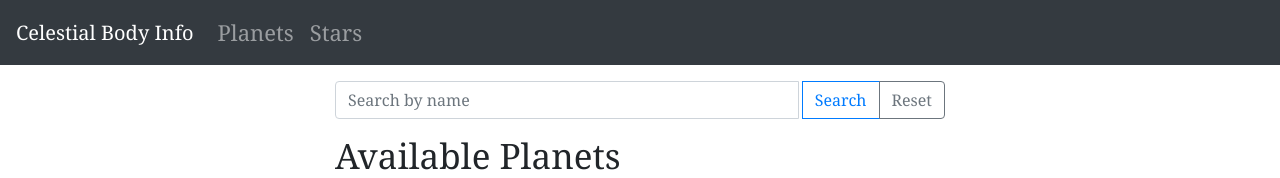
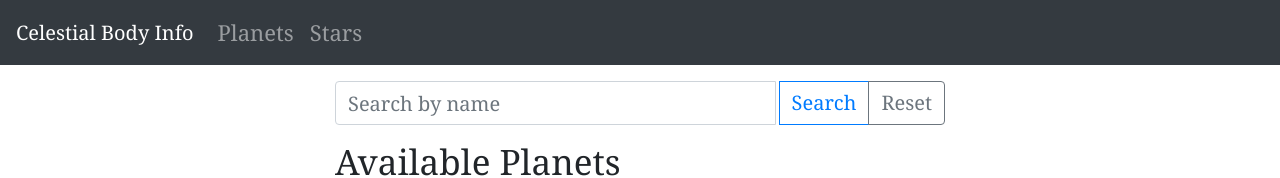
Before and after one commit to MDeMaio/celestial-body-info, a Vue app in the folder client/: page /planets in a window 1280 px wide. Shown: the top 178 px of the page. Built offline with nearby package versions, Linux system fonts and the light colour scheme; no server answers; the HTML template or start-up script is replaced by a standard one.

Commit message:
Small styling updates

```diff
--- a/client/src/components/PlanetList.vue
+++ b/client/src/components/PlanetList.vue
@@ -4,12 +4,12 @@
         <div class="col-md-6 list">
             <form v-on:submit.prevent @submit="searchName">
                 <div class="input-group mb-3">
-                    <input ref="name" type="text" class="form-control" placeholder="Search by name" v-model="name" />
+                    <input ref="name" type="text" class="form-control fs-20" placeholder="Search by name" v-model="name" />
                     <div class="input-group-append">
-                        <button class="btn btn-outline-primary ml-1" type="submit">
+                        <button class="btn btn-outline-primary ml-1 fs-20" type="submit">
                             Search
                         </button>
-                        <button class="btn btn-outline-secondary" type="button" @click="refreshList">
+                        <button class="btn btn-outline-secondary fs-20" type="button" @click="refreshList">
                             Reset
                         </button>
                     </div>
@@ -229,4 +229,8 @@ export default {
     margin-right: auto;
     width: 50%;
 }
+
+.fs-20{
+    font-size: 20px;
+}
 </style>
```
